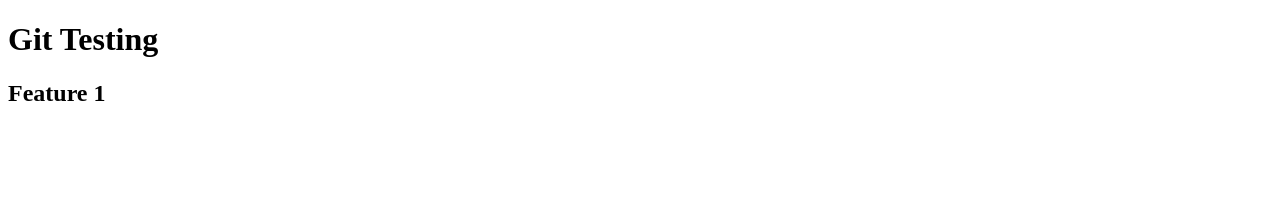
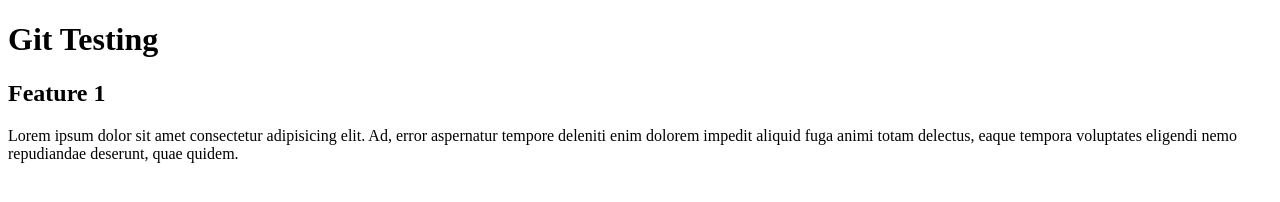
Before and after one commit to yinnyeinpan/Project, a plain HTML site: page index.html in a window 1280 px wide. Drawn offline with Linux system fonts and the light colour scheme.

Commit message:
add para

```diff
--- a/index.html
+++ b/index.html
@@ -8,5 +8,8 @@
 <body>
     <h1>Git Testing</h1>
     <h2>Feature 1</h2>
+    <p>
+        Lorem ipsum dolor sit amet consectetur adipisicing elit. Ad, error aspernatur tempore deleniti enim dolorem impedit aliquid fuga animi totam delectus, eaque tempora voluptates eligendi nemo repudiandae deserunt, quae quidem.
+    </p>
 </body>
 </html>
```
